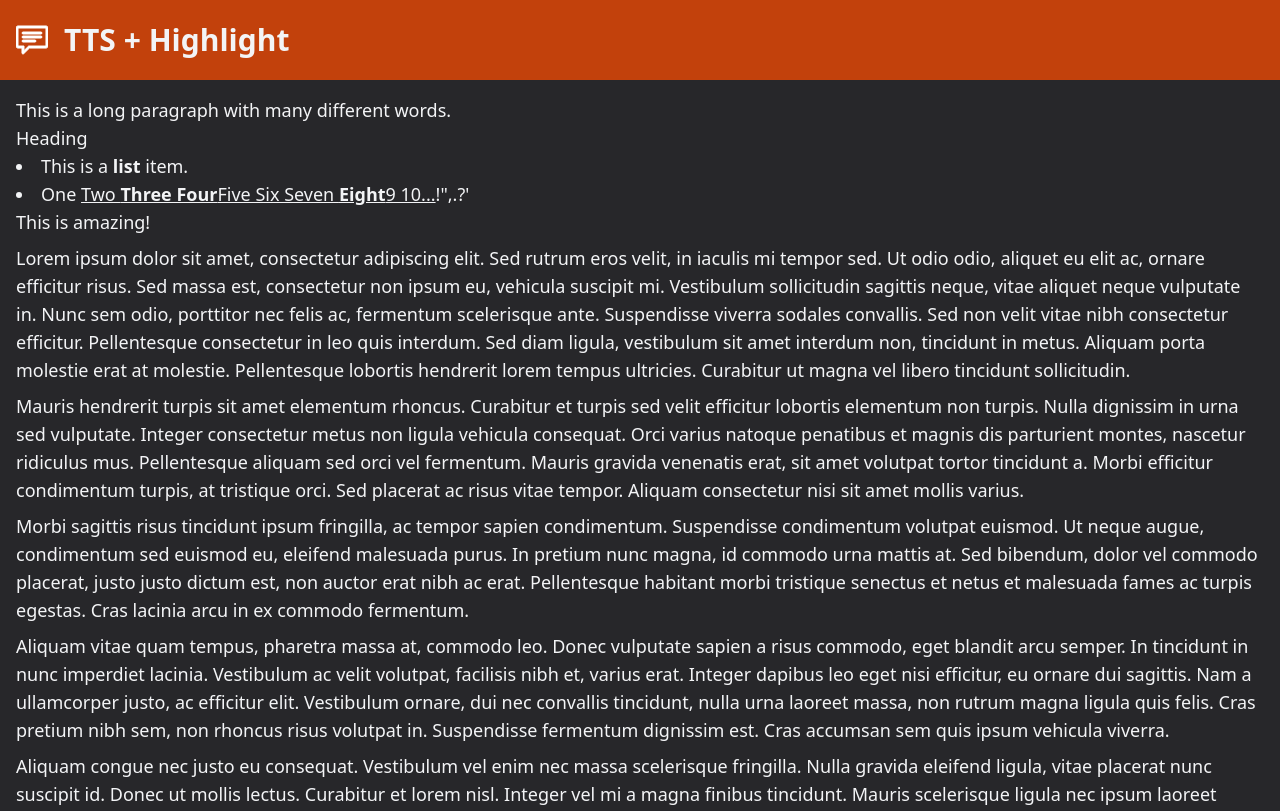
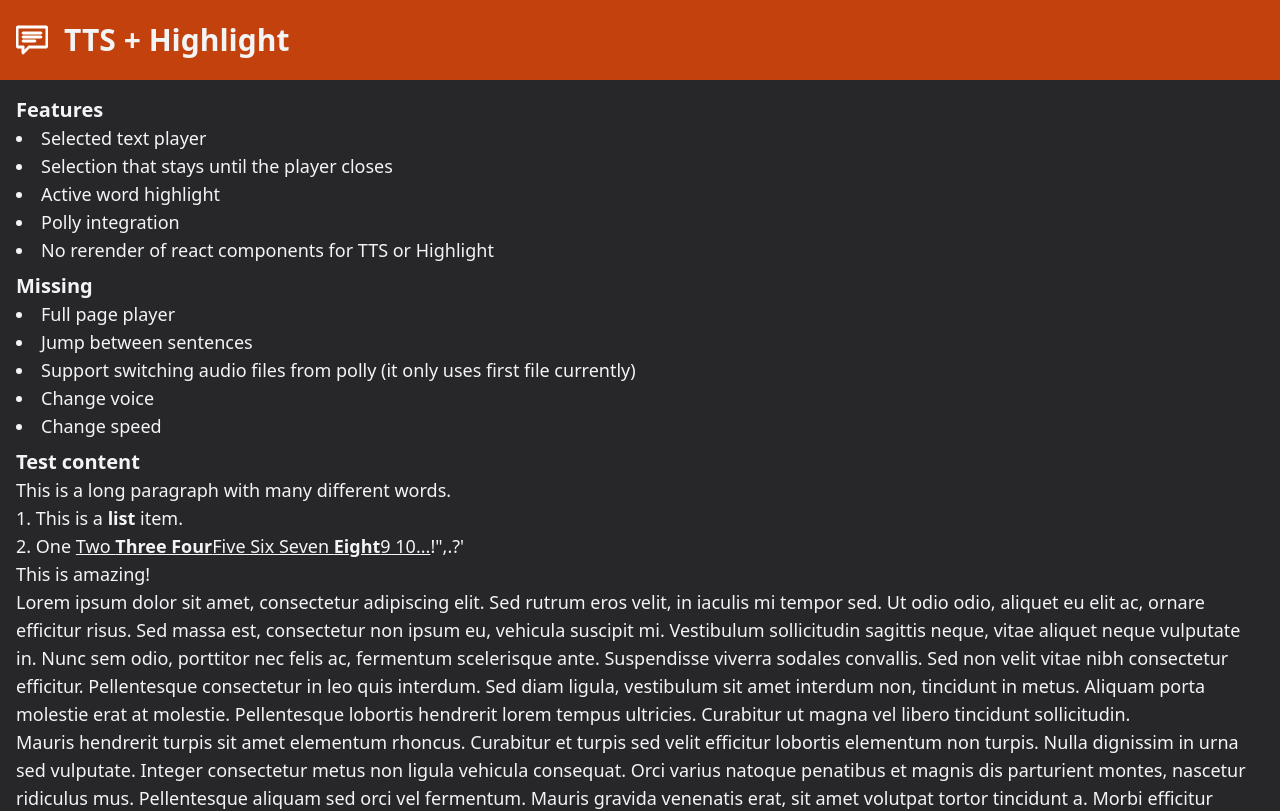
Before and after one commit to drexxdk/tts-highlight, a Next.js app: page / in a window 1280 px wide. Shown: the top 811 px of the page. Built offline with nearby package versions, Linux system fonts and the light colour scheme.

Commit message:
Page content

```diff
--- a/app/page.tsx
+++ b/app/page.tsx
@@ -2,11 +2,35 @@
 
 const Page = () => {
   return (
-    <div className="grid gap-2">
+    <article className="grid gap-2">
+      <section>
+        <h2 className="font-bold text-xl">Features</h2>
+        <ol className="list-inside list-disc">
+          <li>Selected text player</li>
+          <li>Selection that stays until the player closes</li>
+          <li>Active word highlight</li>
+          <li>Polly integration</li>
+          <li>No rerender of react components for TTS or Highlight</li>
+        </ol>
+      </section>
+      <section>
+        <h2 className="font-bold text-xl">Missing</h2>
+        <ul className="list-inside list-disc">
+          <li>Full page player</li>
+          <li>Jump between sentences</li>
+          <li>
+            Support switching audio files from polly (it only uses first file
+            currently)
+          </li>
+          <li>Change voice</li>
+          <li>Change speed</li>
+        </ul>
+      </section>
+      <section>
+        <h2 className="font-bold text-xl">Test content</h2>
         <div>
           <p>This is a long paragraph with many different words.</p>
-        <h2>Heading</h2>
-        <ul className="list-disc list-inside">
+          <ol className="list-decimal list-inside">
             <li>
               This is a <b>list</b> item.
             </li>
@@ -17,61 +41,65 @@ const Page = () => {
               </u>
               !&quot;,.?&apos;
             </li>
-        </ul>
+          </ol>
           <p>This is amazing!</p>
-      </div>
           <p>
-        Lorem ipsum dolor sit amet, consectetur adipiscing elit. Sed rutrum eros
-        velit, in iaculis mi tempor sed. Ut odio odio, aliquet eu elit ac,
-        ornare efficitur risus. Sed massa est, consectetur non ipsum eu,
+            Lorem ipsum dolor sit amet, consectetur adipiscing elit. Sed rutrum
+            eros velit, in iaculis mi tempor sed. Ut odio odio, aliquet eu elit
+            ac, ornare efficitur risus. Sed massa est, consectetur non ipsum eu,
             vehicula suscipit mi. Vestibulum sollicitudin sagittis neque, vitae
             aliquet neque vulputate in. Nunc sem odio, porttitor nec felis ac,
-        fermentum scelerisque ante. Suspendisse viverra sodales convallis. Sed
-        non velit vitae nibh consectetur efficitur. Pellentesque consectetur in
-        leo quis interdum. Sed diam ligula, vestibulum sit amet interdum non,
-        tincidunt in metus. Aliquam porta molestie erat at molestie.
-        Pellentesque lobortis hendrerit lorem tempus ultricies. Curabitur ut
-        magna vel libero tincidunt sollicitudin.
+            fermentum scelerisque ante. Suspendisse viverra sodales convallis.
+            Sed non velit vitae nibh consectetur efficitur. Pellentesque
+            consectetur in leo quis interdum. Sed diam ligula, vestibulum sit
+            amet interdum non, tincidunt in metus. Aliquam porta molestie erat
+            at molestie. Pellentesque lobortis hendrerit lorem tempus ultricies.
+            Curabitur ut magna vel libero tincidunt sollicitudin.
           </p>
           <p>
-        Mauris hendrerit turpis sit amet elementum rhoncus. Curabitur et turpis
-        sed velit efficitur lobortis elementum non turpis. Nulla dignissim in
-        urna sed vulputate. Integer consectetur metus non ligula vehicula
-        consequat. Orci varius natoque penatibus et magnis dis parturient
-        montes, nascetur ridiculus mus. Pellentesque aliquam sed orci vel
-        fermentum. Mauris gravida venenatis erat, sit amet volutpat tortor
-        tincidunt a. Morbi efficitur condimentum turpis, at tristique orci. Sed
-        placerat ac risus vitae tempor. Aliquam consectetur nisi sit amet mollis
-        varius.
+            Mauris hendrerit turpis sit amet elementum rhoncus. Curabitur et
+            turpis sed velit efficitur lobortis elementum non turpis. Nulla
+            dignissim in urna sed vulputate. Integer consectetur metus non
+            ligula vehicula consequat. Orci varius natoque penatibus et magnis
+            dis parturient montes, nascetur ridiculus mus. Pellentesque aliquam
+            sed orci vel fermentum. Mauris gravida venenatis erat, sit amet
+            volutpat tortor tincidunt a. Morbi efficitur condimentum turpis, at
+            tristique orci. Sed placerat ac risus vitae tempor. Aliquam
+            consectetur nisi sit amet mollis varius.
           </p>
           <p>
             Morbi sagittis risus tincidunt ipsum fringilla, ac tempor sapien
-        condimentum. Suspendisse condimentum volutpat euismod. Ut neque augue,
-        condimentum sed euismod eu, eleifend malesuada purus. In pretium nunc
-        magna, id commodo urna mattis at. Sed bibendum, dolor vel commodo
-        placerat, justo justo dictum est, non auctor erat nibh ac erat.
-        Pellentesque habitant morbi tristique senectus et netus et malesuada
-        fames ac turpis egestas. Cras lacinia arcu in ex commodo fermentum.
+            condimentum. Suspendisse condimentum volutpat euismod. Ut neque
+            augue, condimentum sed euismod eu, eleifend malesuada purus. In
+            pretium nunc magna, id commodo urna mattis at. Sed bibendum, dolor
+            vel commodo placerat, justo justo dictum est, non auctor erat nibh
+            ac erat. Pellentesque habitant morbi tristique senectus et netus et
+            malesuada fames ac turpis egestas. Cras lacinia arcu in ex commodo
+            fermentum.
           </p>
           <p>
             Aliquam vitae quam tempus, pharetra massa at, commodo leo. Donec
-        vulputate sapien a risus commodo, eget blandit arcu semper. In tincidunt
-        in nunc imperdiet lacinia. Vestibulum ac velit volutpat, facilisis nibh
-        et, varius erat. Integer dapibus leo eget nisi efficitur, eu ornare dui
-        sagittis. Nam a ullamcorper justo, ac efficitur elit. Vestibulum ornare,
-        dui nec convallis tincidunt, nulla urna laoreet massa, non rutrum magna
-        ligula quis felis. Cras pretium nibh sem, non rhoncus risus volutpat in.
-        Suspendisse fermentum dignissim est. Cras accumsan sem quis ipsum
-        vehicula viverra.
+            vulputate sapien a risus commodo, eget blandit arcu semper. In
+            tincidunt in nunc imperdiet lacinia. Vestibulum ac velit volutpat,
+            facilisis nibh et, varius erat. Integer dapibus leo eget nisi
+            efficitur, eu ornare dui sagittis. Nam a ullamcorper justo, ac
+            efficitur elit. Vestibulum ornare, dui nec convallis tincidunt,
+            nulla urna laoreet massa, non rutrum magna ligula quis felis. Cras
+            pretium nibh sem, non rhoncus risus volutpat in. Suspendisse
+            fermentum dignissim est. Cras accumsan sem quis ipsum vehicula
+            viverra.
           </p>
           <p>
             Aliquam congue nec justo eu consequat. Vestibulum vel enim nec massa
             scelerisque fringilla. Nulla gravida eleifend ligula, vitae placerat
             nunc suscipit id. Donec ut mollis lectus. Curabitur et lorem nisl.
-        Integer vel mi a magna finibus tincidunt. Mauris scelerisque ligula nec
-        ipsum laoreet laoreet. Aliquam erat volutpat. Vestibulum at urna dolor.
+            Integer vel mi a magna finibus tincidunt. Mauris scelerisque ligula
+            nec ipsum laoreet laoreet. Aliquam erat volutpat. Vestibulum at urna
+            dolor.
           </p>
         </div>
+      </section>
+    </article>
   );
 };
 export default Page;
```
Lines whose indentation alone changed are shown as unchanged.
